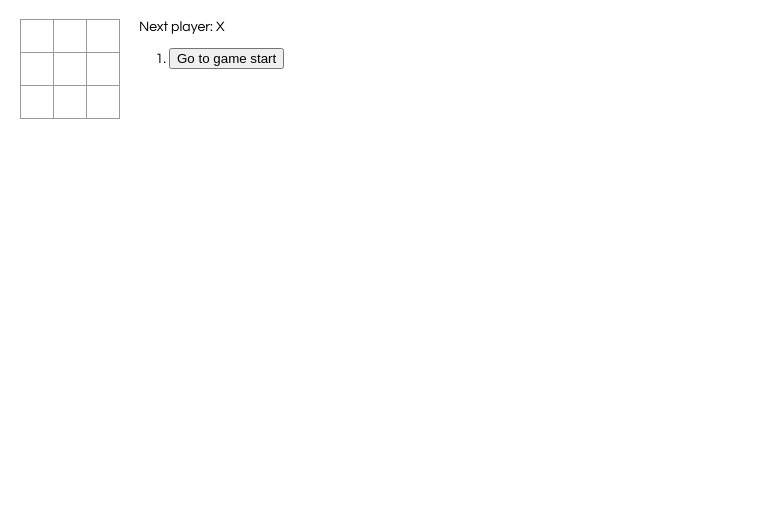
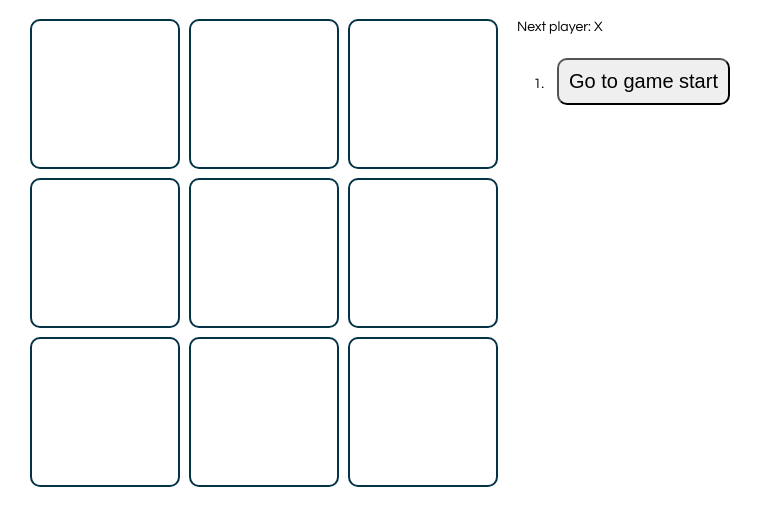
Before and after one commit to Efe-Onoh/tic-tac-toe, a React app: page / in a window 1280 px wide. Shown: the whole page, without its empty margins (0-773 px from the left). Built offline with nearby package versions, Linux system fonts and the light colour scheme.

Commit message:
minor style ups

```diff
--- a/src/index.css
+++ b/src/index.css
@@ -19,17 +19,17 @@ body {
 
   .square {
     background: #fff;
-    border: 1px solid #999;
+    border: 2px solid rgb(5, 51, 70);
     float: left;
-    font-size: 24px;
+    font-size: 45px;
     font-weight: bold;
-    line-height: 34px;
-    height: 34px;
+    line-height: 50px;
+    height: 150px;
     margin-right: -1px;
     margin-top: -1px;
     padding: 0;
     text-align: center;
-    width: 34px;
+    width: 150px;
   }
 
   .square:focus {
@@ -48,3 +48,10 @@ body {
   .game-info {
     margin-left: 20px;
   }
+
+  button{
+    padding: 10px;
+    font-size: 20px;
+    margin: 10px;
+    border-radius: 10px;
+  }
```
